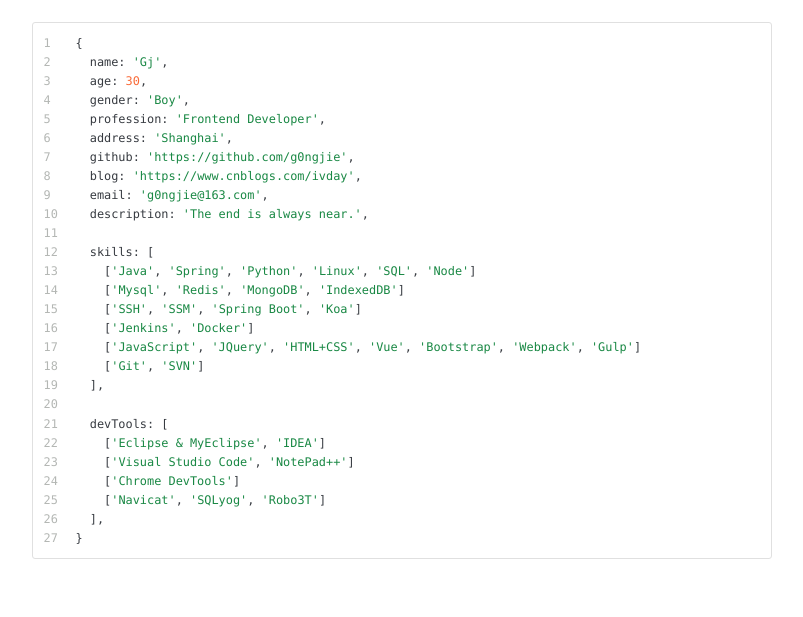
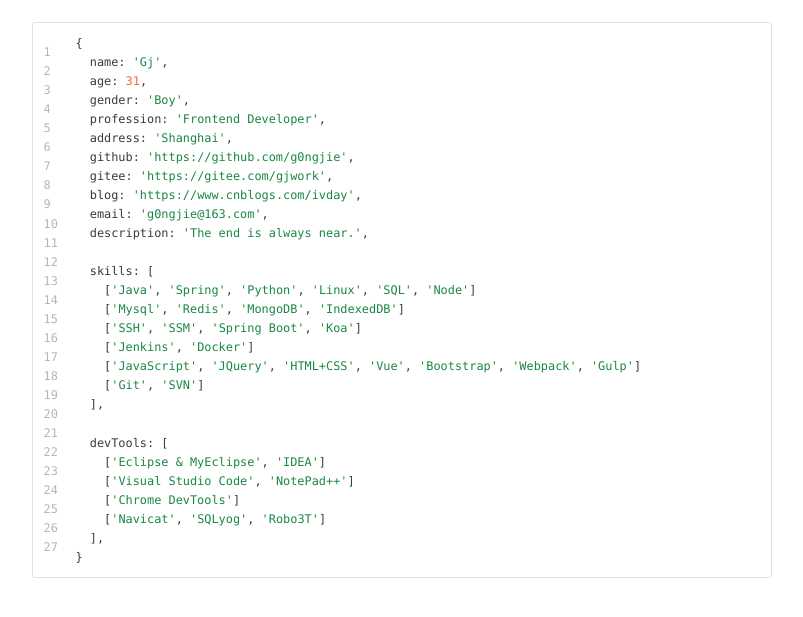
Before and after one commit to g0ngjie/Gj, a plain HTML site: page about.html in a window 1280 px wide. Shown: the part 159-776 px from the top of the page, without its empty margins (238-1041 px from the left). Drawn offline with nearby package versions, Linux system fonts and the light colour scheme.

Commit message:
modified

```diff
--- a/about.html
+++ b/about.html
@@ -171,11 +171,12 @@
     $(document).ready(function () {
         const list = {
             name: "Gj",
-            age: 30,
+            age: 31,
             gender: "Boy",
             profession: "Frontend Developer",
             address: "Shanghai",
             github: "https://github.com/g0ngjie",
+            gitee: "https://gitee.com/gjwork",
             blog: "https://www.cnblogs.com/ivday",
             email: "g0ngjie@163.com",
             description: "The end is always near.",
```
